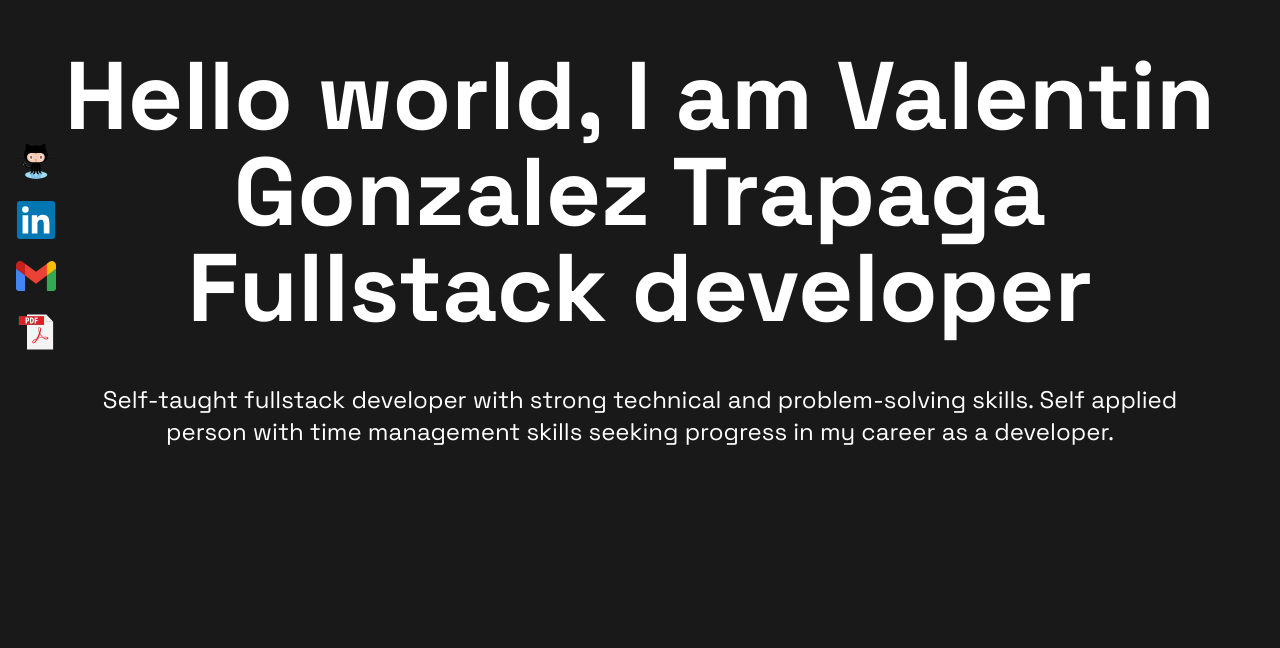
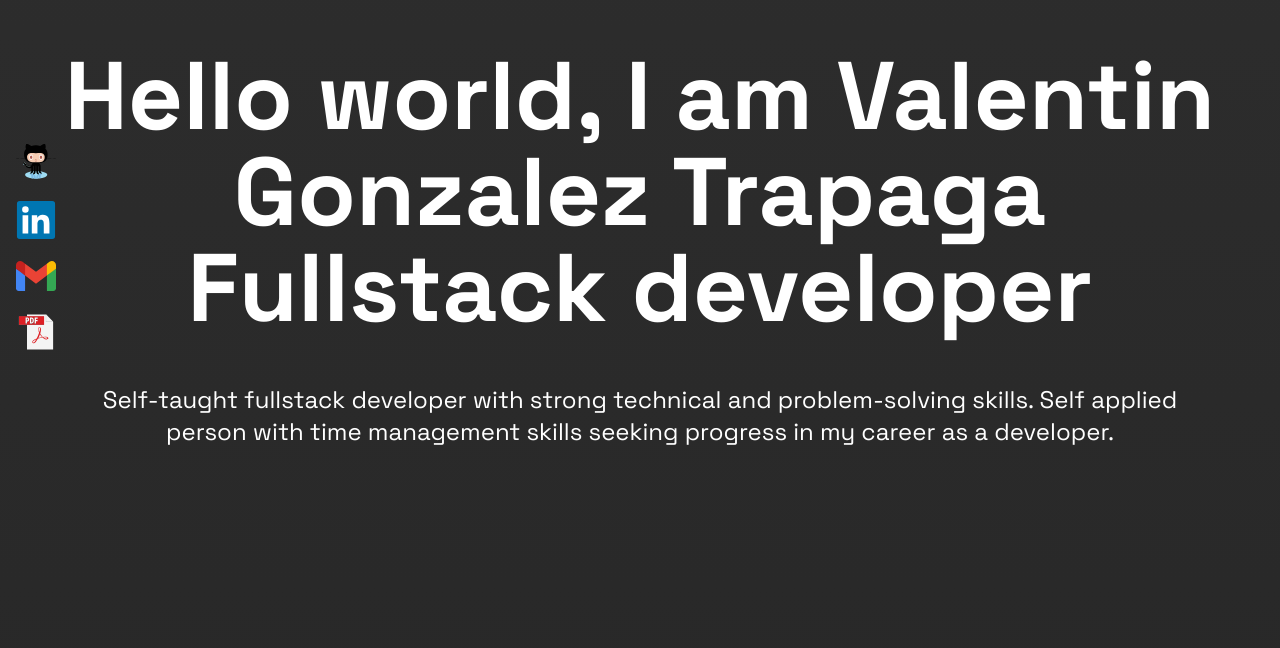
Before and after one commit to ValentinGTrapaga/portfolio-v2, a Next.js app: page / in a window 1280 px wide. Shown: the part 152-800 px from the top of the page. Built offline with nearby package versions, Linux system fonts and the light colour scheme; no server answers.

Commit message:
update background color

```diff
--- a/app/globals.css
+++ b/app/globals.css
@@ -4,8 +4,8 @@
 
 :root {
   --foreground-rgb: 255, 255, 255;
-  --background-start-rgb: 25, 25, 25;
-  --background-end-rgb: 25, 25, 25;
+  --background-start-rgb: 45, 45, 45;
+  --background-end-rgb: 20, 20, 20;
 }
 
 body {
```
